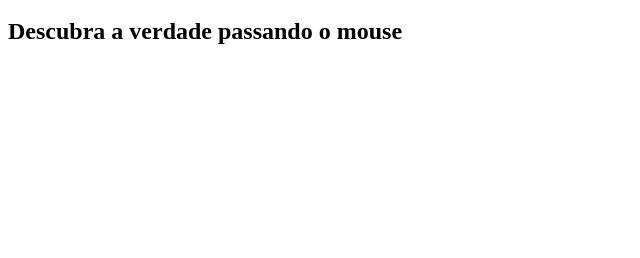
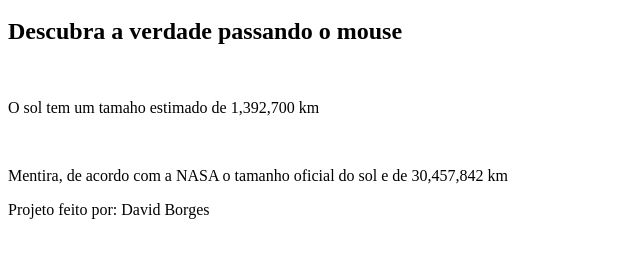
Before and after one commit to borgessilvadavid-ui/flashcard2026, a plain HTML site: page index.html in a window 1280 px wide. Shown: the part 100-358 px from the top of the page, without its empty margins (0-640 px from the left). Drawn offline with Linux system fonts and the light colour scheme.

Commit message:
010062026

```diff
--- a/index.html
+++ b/index.html
@@ -17,10 +17,18 @@
         <article>
             <div>
                 <div>
-
+                    <img src="">
+                    <p>O sol tem um tamaho estimado de 1,392,700 km</p>
                 </div>
-            </div>
-        </article>
-    </main>
-</body>
-</html>
+                        <div>
+                            <img src="">
+                            <p>Mentira, de acordo com a NASA o tamanho oficial do sol e de 30,457,842 km</p>
+                        </div>
+                        </div>
+                    </article>
+                </main>
+                <footer>
+                    <p>Projeto feito por: David Borges</p>
+                </footer>
+                    </body>
+                    </html>
```
